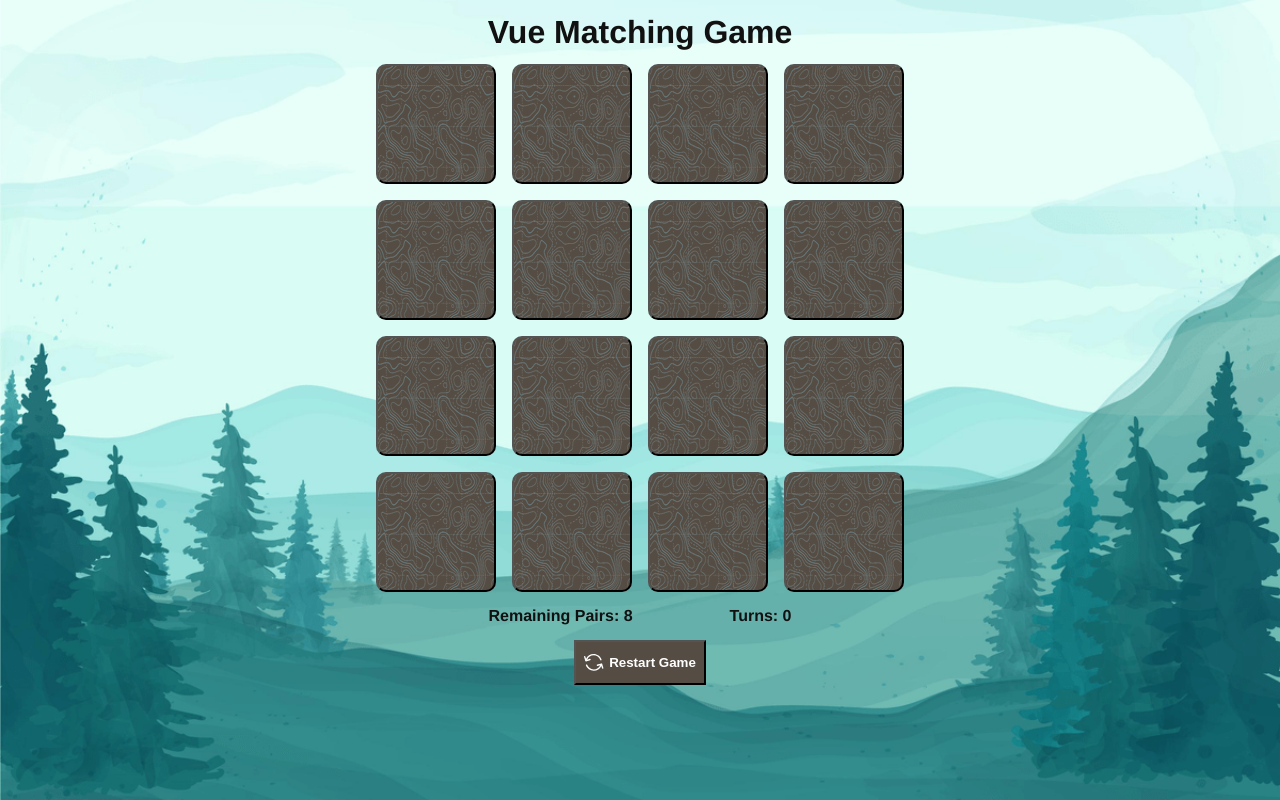
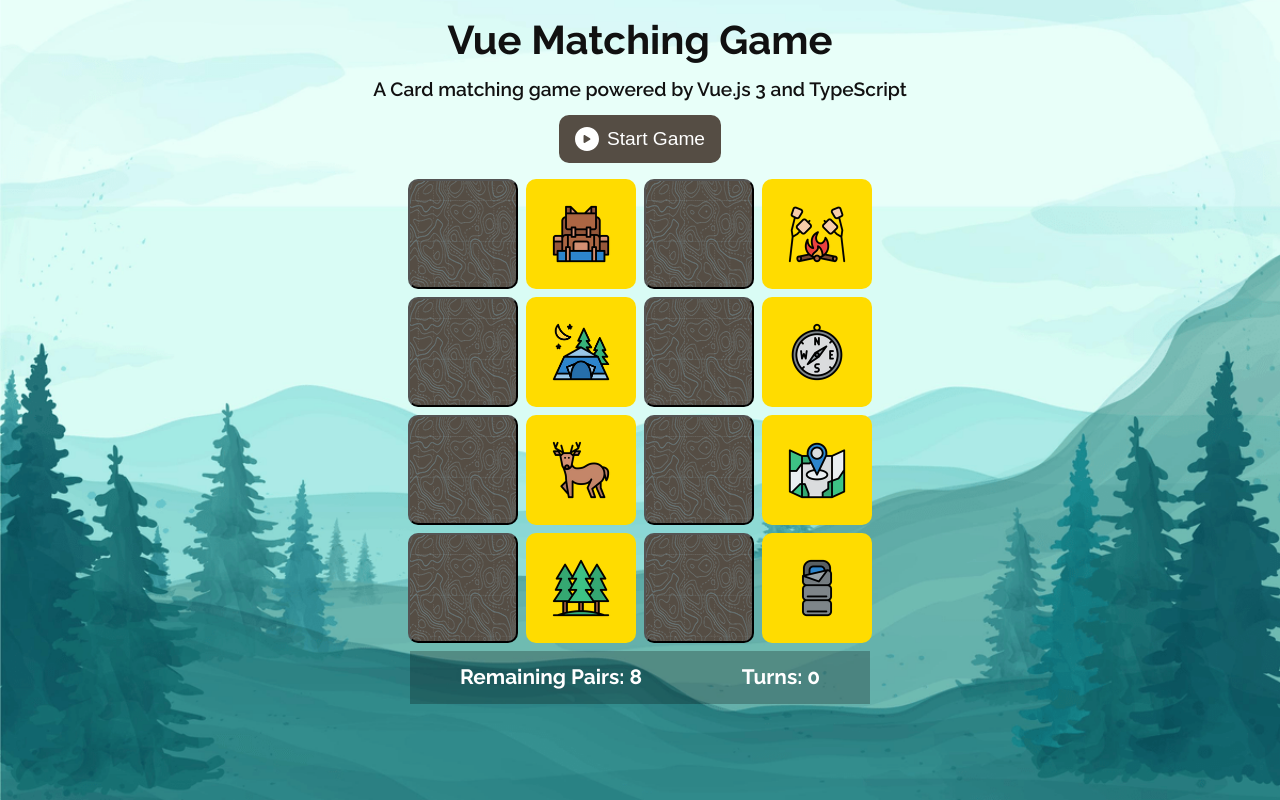
Before and after one commit to abuna1985/vue-card-match, a Vue app: page / in a window 1280 px wide. Built offline with nearby package versions, Linux system fonts and the light colour scheme.

Commit message:
feat: add logic for start/restart button

```diff
--- a/public/index.html
+++ b/public/index.html
@@ -5,6 +5,9 @@
     <meta http-equiv="X-UA-Compatible" content="IE=edge">
     <meta name="viewport" content="width=device-width,initial-scale=1.0">
     <link rel="icon" href="<%= BASE_URL %>favicon.ico">
+    <link rel="preconnect" href="https://fonts.googleapis.com">
+    <link rel="preconnect" href="https://fonts.gstatic.com" crossorigin>
+    <link href="https://fonts.googleapis.com/css2?family=Raleway:wght@600;700&display=swap" rel="stylesheet">
     <link rel="stylesheet" href="./assets/css/reset.css">
     <title><%= htmlWebpackPlugin.options.title %></title>
   </head>
--- a/src/App.vue
+++ b/src/App.vue
@@ -1,5 +1,22 @@
 <template>
   <h1 class="title">Vue Matching Game</h1>
+  <section class="description">
+    <p class="description__text">
+      A Card matching game powered by Vue.js 3 and TypeScript
+    </p>
+  </section>
+  <button v-if="newPlayer" @click="startGame" class="button">
+    <img src="/assets/images/play.svg" alt="Start Icon" class="button__image" />
+    Start Game
+  </button>
+  <button v-else @click="restartGame" class="button">
+    <img
+      src="/assets/images/restart.svg"
+      alt="Restart Icon"
+      class="button__image"
+    />
+    Restart Game
+  </button>
   <transition-group tag="section" class="game-board" name="shuffle-cards">
     <GameCard
       v-for="card in cardList"
@@ -14,14 +31,6 @@
     <h2 class="status">{{ status }}</h2>
     <h2 class="turns">Turns: {{ turns }}</h2>
   </div>
-  <button @click="restartGame" class="button">
-    <img
-      src="/assets/images/restart.svg"
-      alt="Restart Icon"
-      class="button__image"
-    />
-    Restart Game
-  </button>
 </template>
 
 <script lang="ts">
@@ -38,6 +47,13 @@ export default defineComponent({
     const cardList = ref<Card[]>([]);
     const userSelection = ref<SelectedCard[]>([]);
     const turns = ref<number>(0);
+    const newPlayer = ref<boolean>(true);
+
+    const startGame = () => {
+      newPlayer.value = false;
+
+      restartGame();
+    };
 
     const increaseTurn = () => {
       turns.value++;
@@ -100,7 +116,7 @@ export default defineComponent({
         matched: false,
         variant: 2,
         value: item,
-        visible: false,
+        visible: true,
         position: index,
       });
     });
@@ -164,7 +180,9 @@ export default defineComponent({
       turns,
       flipCard,
       increaseTurn,
+      newPlayer,
       restartGame,
+      startGame,
       status,
       shuffleCards,
       userSelection,
@@ -182,7 +200,7 @@ export default defineComponent({
   -o-background-size: cover;
   background-size: cover;
   color: #111111;
-  font-family: Avenir, Helvetica, Arial, sans-serif;
+  font-family: "Raleway", sans-serif;
   min-height: 100vh;
   padding: 0 1rem;
   -webkit-font-smoothing: antialiased;
@@ -191,33 +209,40 @@ export default defineComponent({
 }
 
 .title {
-  font-size: 2rem;
-  padding: 1rem 0;
+  font-size: 2.5rem;
+  padding: 1.25rem 0;
   font-weight: bold;
+}
+
+.description__text {
+  font-size: 1.2rem;
 }
 
 .button {
   align-items: center;
   background-color: #554d44;
+  border: 0;
+  border-radius: 10px;
   cursor: pointer;
   color: #ffffff;
   display: flex;
-  font-weight: bold;
+  font-size: 1.2rem;
+  font-weight: semi-bold;
   justify-content: center;
-  margin: 0 auto;
-  padding: 0.75rem 0.5rem;
+  margin: 1rem auto;
+  padding: 0.75rem 1rem;
 }
 
 .button__image {
-  padding-right: 5px;
+  padding-right: 8px;
 }
 
 .game-board {
   display: grid;
-  grid-template-columns: repeat(4, minmax(60px, 120px));
-  grid-template-rows: repeat(4, minmax(60px, 120px));
-  grid-column-gap: 1rem;
-  grid-row-gap: 1rem;
+  grid-template-columns: repeat(4, minmax(60px, 110px));
+  grid-template-rows: repeat(4, minmax(60px, 110px));
+  grid-column-gap: 0.5rem;
+  grid-row-gap: 0.5rem;
   justify-content: center;
 }
 
@@ -227,15 +252,18 @@ export default defineComponent({
 }
 
 .info-container {
+  background: rgba(0, 0, 0, 0.25);
+  color: #ffffff;
   display: flex;
   justify-content: space-around;
-  margin: 0 auto;
+  margin: 0.5rem auto;
   min-width: 100px;
-  max-width: 400px;
+  max-width: 460px;
 }
 
 .status,
 .turns {
+  font-size: 1.3rem;
   font-weight: bold;
   padding: 1rem 0;
 }
```
Also changed, not shown: public/assets/images/play.svg (added).
